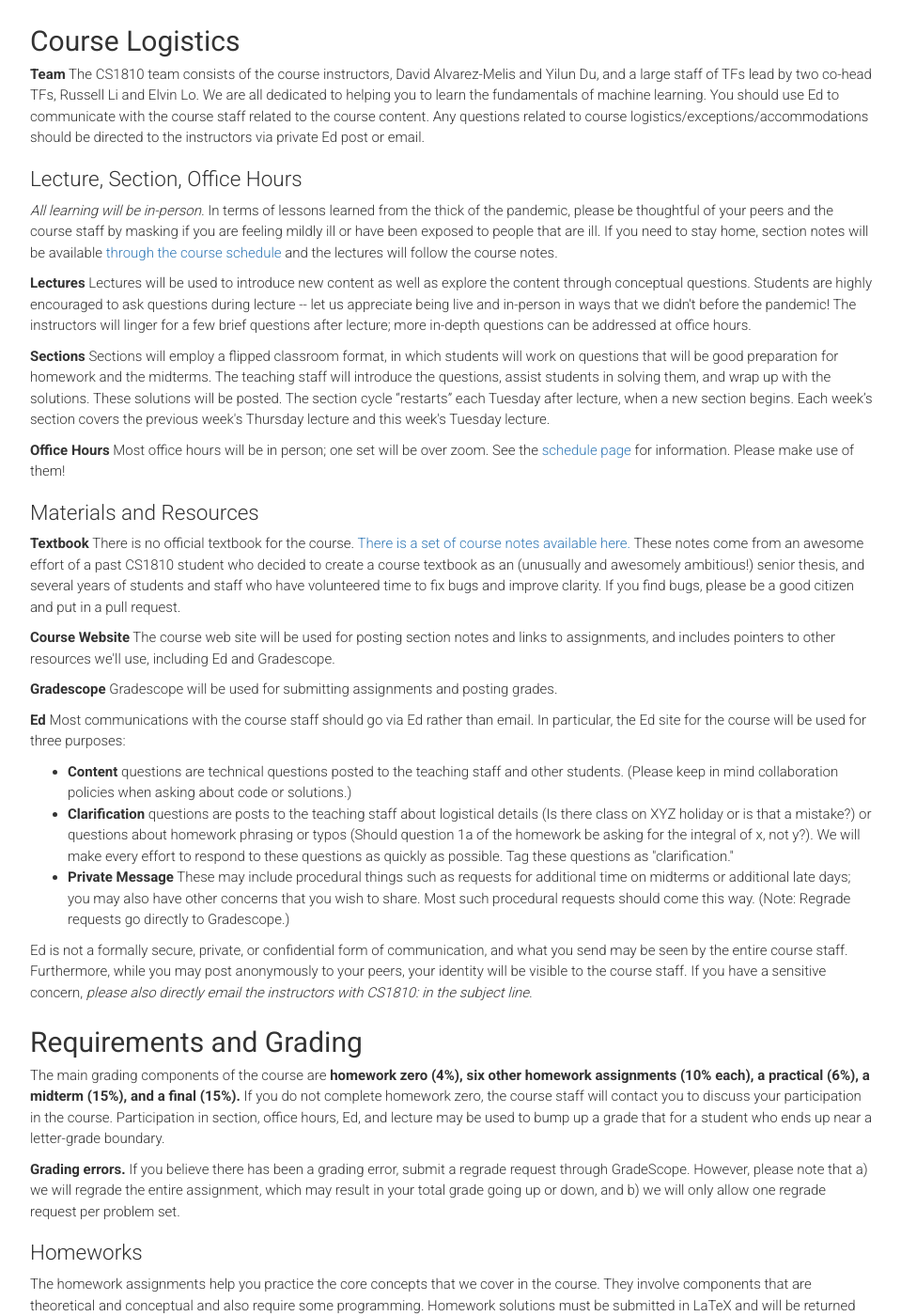
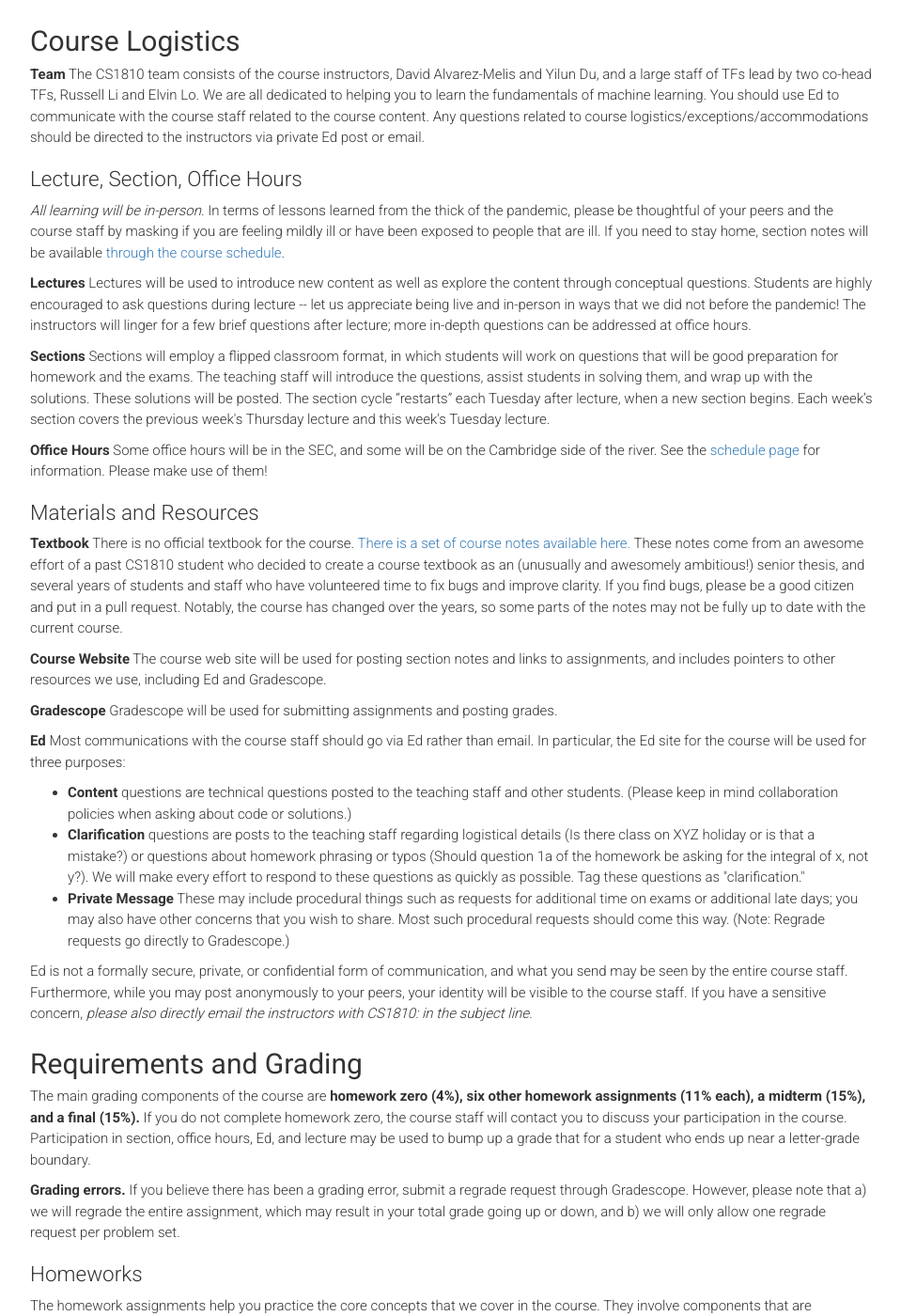
Before and after one commit to harvard-ml-courses/cs181-web, a Jekyll site: the page built from syllabus.html, in a window 1280 px wide and 1400 px high, scrolled down 800 px. Shown: the whole window at 94% size, without its empty margins (158-1117 px from the left). Built offline with Jekyll 4.4.1, drawn with Linux system fonts in a browser that asks for light colours; some of the changed text lies outside the part shown.

Commit message:
syllabus updates

```diff
--- a/_includes/header.html
+++ b/_includes/header.html
@@ -11,7 +11,7 @@
         <li><a href="{{ site.baseurl }}/resources">Resources</a></li>
         <li><a href="{{ site.baseurl }}/schedule">Schedule</a></li>
         <li><a href="{{ site.baseurl }}/sections">Sections</a></li>
-        <li><a href="https://github.com/harvard-ml-courses/cs181-s25-homeworks" target="_blank" rel="noopener noreferrer">HW</a></li>
+        <li><a href="https://github.com/harvard-ml-courses/cs181-s26-homeworks" target="_blank" rel="noopener noreferrer">HW</a></li>
       </ul>
     </nav>
   </div>
--- a/syllabus.html
+++ b/syllabus.html
@@ -61,23 +61,22 @@ weight: 0
             please be
             thoughtful of your peers and the course staff by masking if you are feeling mildly ill or have been exposed
             to people that are ill. If you need to stay home, section notes will be available <a
-                href="https://docs.google.com/spreadsheets/d/1IjW90adj4vMRlKM8rmJFmF433ZnougpkZWx62JOIlgo/edit?usp=sharing"
-                target="_blank" rel="noopener noreferrer">through the course schedule</a> and the lectures
-            will follow the course notes.
+                href="https://docs.google.com/spreadsheets/d/13sqhDtt1mYDFJ_vkeMpSVLg9T-aqdATKlch4VXFeOJQ/edit?usp=sharing"
+                target="_blank" rel="noopener noreferrer">through the course schedule</a>.
         </p>
         <p>
             <strong>Lectures</strong>
             Lectures will be used to introduce new content as well as explore the content through conceptual
             questions. Students are highly encouraged to ask questions during lecture -- let us appreciate being live
             and
-            in-person in ways that we didn't before the pandemic! The instructors will linger for a few brief questions
+            in-person in ways that we did not before the pandemic! The instructors will linger for a few brief questions
             after lecture; more in-depth questions can be addressed at office hours.
         </p>
 
         <p>
             <strong>Sections</strong>
             Sections will employ a flipped classroom format, in which students will work on questions that will be good
-            preparation for homework and the midterms. The teaching staff will introduce the questions, assist students
+            preparation for homework and the exams. The teaching staff will introduce the questions, assist students
             in solving them, and wrap up with the solutions. These solutions will be posted.
 
             The section cycle “restarts” each Tuesday after lecture, when a new section begins. Each week’s section
@@ -86,7 +85,7 @@ weight: 0
 
         <p>
             <strong>Office Hours</strong>
-            Most office hours will be in person; one set will be over zoom. See the <a
+            Some office hours will be in the SEC, and some will be on the Cambridge side of the river. See the <a
                 href="https://harvard-ml-courses.github.io/cs181-web/schedule" target="_blank"
                 rel="noopener noreferrer">schedule page</a> for information. Please make use of them!
         </p>
@@ -100,13 +99,14 @@ weight: 0
                 target="_blank" rel="noopener noreferrer">There is a set of course notes available here.</a> These notes
             come from an awesome effort of a past CS1810 student who decided to create a course textbook as an (unusually
             and awesomely ambitious!) senior thesis, and several years of students and staff who have volunteered time
-            to fix bugs and improve clarity. If you find bugs, please be a good citizen and put in a pull request.
+            to fix bugs and improve clarity. If you find bugs, please be a good citizen and put in a pull request. Notably,
+            the course has changed over the years, so some parts of the notes may not be fully up to date with the current course.
         </p>
 
         <p>
             <strong>Course Website</strong>
             The course web site will be used for posting section notes and links to assignments, and includes pointers
-            to other resources we'll use, including Ed and Gradescope.
+            to other resources we use, including Ed and Gradescope.
         </p>
 
         <p>
@@ -127,7 +127,7 @@ weight: 0
             </li>
             <li>
                 <strong>Clarification</strong> questions are posts
-                to the teaching staff about logistical
+                to the teaching staff regarding logistical
                 details (Is there class on XYZ holiday or is that a mistake?)
                 or questions about homework phrasing or typos (Should question 1a of
                 the homework be asking for the integral of x, not y?). We will
@@ -136,7 +136,7 @@ weight: 0
             </li>
             <li>
                 <strong>Private Message</strong> These may include procedural
-                things such as requests for additional time on midterms or additional
+                things such as requests for additional time on exams or additional
                 late days; you may also have other concerns that you wish to share.
                 Most such procedural requests should come this way.
                 (Note: Regrade requests go directly to Gradescope.)
@@ -152,8 +152,8 @@ weight: 0
         <h2 class="title">Requirements and Grading</h2>
 
         <p>
-            The main grading components of the course are <strong>homework zero (4%), six other homework assignments (10%
-                each), a practical (6%), a midterm (15%), and a final (15%).</strong>
+            The main grading components of the course are <strong>homework zero (4%), six other homework assignments (11%
+                each), a midterm (15%), and a final (15%).</strong>
             If you do not complete homework zero, the course staff will contact you to discuss your participation in the
             course.
             Participation in section, office hours, Ed, and lecture may be used to bump
@@ -163,7 +163,7 @@ weight: 0
         <p>
             <strong>Grading errors.</strong>
             If you believe there has been a grading error, submit a regrade request
-            through GradeScope. However, please note that a) we will regrade the entire assignment, which may result in
+            through Gradescope. However, please note that a) we will regrade the entire assignment, which may result in
             your total grade going up or down, and b) we will only allow one regrade request per problem set.
         </p>
 
@@ -228,25 +227,25 @@ weight: 0
 
         <p>
             <strong>Sickness (and other Life Events) Policy</strong>
-            In general, we expect you to use your late days first---the whole point is that you can use them for anything, no questions asked.  At the same time, we understand that sometimes life throws a set of circumstances that impact your performance in the course beyond what the late day policy can address. Should this become a problem for you, please let the preceptor/instructor know, via email, so that we can help determine a plan to navigate a tough situation (again, CS1810: in the subject line). If you find that you have used up all your late days, for example, and have more illness, then please reach out to us.  We may ask you to start a correspondence with your resident dean to verify their support of your extra needs (doctor's notes are not necessary, we will work through your resident dean).
+            In general, we expect you to use your late days first---the whole point is that you can use them for anything, no questions asked.  At the same time, we understand that sometimes life throws a set of circumstances that impact your performance in the course beyond what the late day policy can address. Should this become a problem for you, please let the preceptor/instructor know, via email, so that we can help determine a plan to navigate a tough situation (again, please start with CS1810: in the subject line). If you find that you have used up all your late days, for example, and have more illness, then please reach out to us.  We may ask you to start a correspondence with your resident dean to verify their support of your extra needs (doctor's notes are not necessary, we will work through your resident dean).
         </p>
 
 
-        <h3>Midterms</h3>
+        <h3>Exams</h3>
         <p>
-            Midterms are a chance to demonstrate what you have learned. Midterms will be closed-book and in-person,
-            during class. You will be allowed to bring one sheet of 8.5x11 paper of notes (front and back, any font),
+            Exams are a chance to demonstrate what you have learned. There will be an in-class midterm and a final during finals period.
+            Both exams will be closed-book, but you will be allowed to bring one sheet of 8.5x11 paper of notes (front and back, any font),
             and to the extent possible, we will also provide you with what we think you need to be able to answer the
             question without needing to memorize too many things. <em>It is an honor code violation to communicate with
-                anyone about the midterm while you take the midterm, and to communicate in any way with other
-                students.</em> You should also be careful not to share information about the midterm with any students
-            who need to take a midterm at a different time due to conflicts with other midterms.
+                anyone about the exams while you take the exams, and to communicate in any way with other
+                students.</em> You should also be careful not to share information about the exams with any students
+            who need to take an exam at a different time due to conflicts with other exams.
         </p>
 
         <p>
             <strong>Illness</strong>
-            If you have an acute illness at the time of a midterm, then you must let the instructor know in advance of
-            the midterm, get a doctor's note (this is one case where we would like a note) and send it to us as soon as
+            If you have an acute illness at the time of an exam, then you must let the instructor know in advance of
+            the exam, get a doctor's note (this is one case where we would like a note) and send it to us as soon as
             possible. We will likely also follow up with your resident dean and determine the best way to handle the
             situation.
         </p>
```
Also changed, not shown: other parts of syllabus.html (+3 -4 lines).
